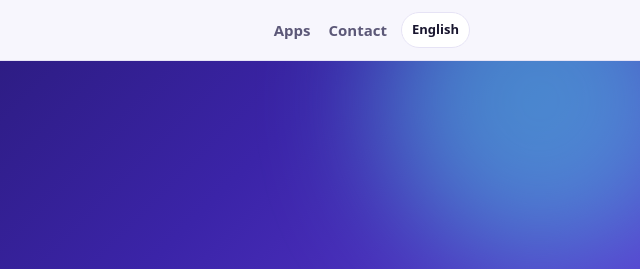
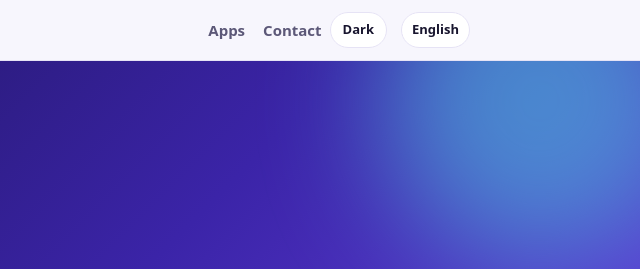
Before and after one commit to labsdevappsweb/labsdevappsweb.github.io, a plain HTML site: page index.html in a window 1280 px wide. Shown: the top 269 px of the page, 640-1280 px from the left. Drawn offline with Linux system fonts and the light colour scheme.

Commit message:
Başlıkta Açık/Koyu tema düğmesi (uygulamada sistem teması algılanmadığında elle seçim), site.js?v=20261114e
Co-Authored-By: Claude Haiku 5.5 <noreply@anthropic.com>
Claude-Session: https://claude.ai/code/session_01FF8ZDdjFjToxQmdTTQ9eHn

```diff
--- a/site.js
+++ b/site.js
@@ -219,6 +219,38 @@
     sel.addEventListener("change", label);
   }
   langMenu();
+  /* Tema düğmesi: uygulamada (WebView) sistem temasını sayfa algılamadığı için sayfa içinde Açık/Koyu seçimi.
+     Seçim tarayıcıda saklanır; hiç seçilmediyse sistem teması kullanılır. */
+  function themeBtn() {
+    var root = document.documentElement;
+    var nav = document.querySelector("nav .w");
+    if (!nav) return;
+    var b = el("button", "tb");
+    b.type = "button";
+    function tr() { return root.getAttribute("data-l") === "tr"; }
+    function isDark() {
+      var t = root.getAttribute("data-theme");
+      if (t) return t === "dark";
+      return !!(window.matchMedia && matchMedia("(prefers-color-scheme: dark)").matches);
+    }
+    function paint() { b.textContent = isDark() ? (tr() ? "Açık" : "Light") : (tr() ? "Koyu" : "Dark"); }
+    b.onclick = function () {
+      var nt = isDark() ? "light" : "dark";
+      root.setAttribute("data-theme", nt);
+      try { localStorage.setItem("theme", nt); } catch (e) {}
+      paint();
+    };
+    var saved = null;
+    try { saved = localStorage.getItem("theme"); } catch (e) {}
+    if (saved === "dark" || saved === "light") root.setAttribute("data-theme", saved);
+    var lw = nav.querySelector(".lw");
+    if (lw) lw.parentNode.insertBefore(b, lw); else nav.appendChild(b);
+    paint();
+    setTimeout(paint, 800);
+    var sel = document.getElementById("lsel");
+    if (sel) sel.addEventListener("change", paint);
+  }
+  themeBtn();
   fetch("data/apps.json?v=" + Date.now(), { cache: "no-store" }).then(function (r) { return r.json(); }).then(run).catch(function () {});
 
   /* Üst bardaki "Labs Dev Apps" logosuna kısa sürede 10 tıklama: yönetici paneli.
```
Also changed, not shown: index.html (+2 -2 lines).
